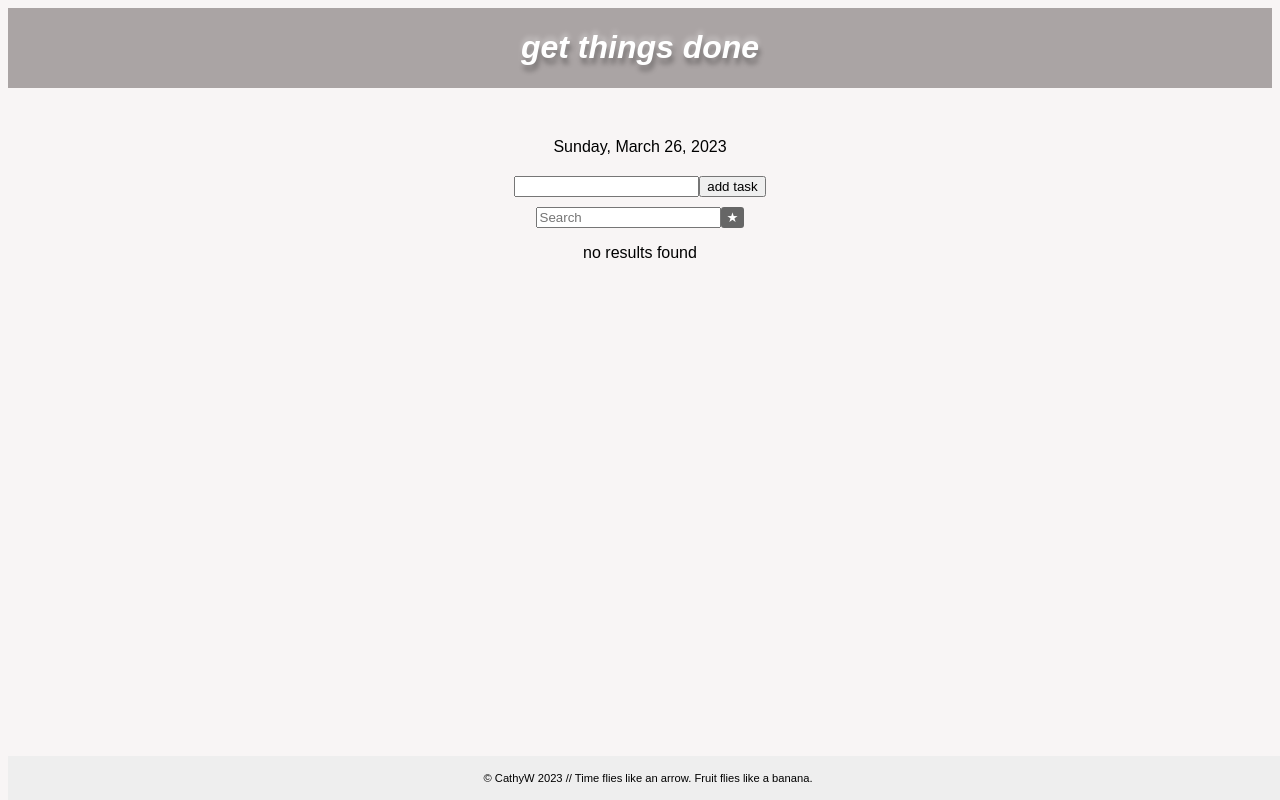
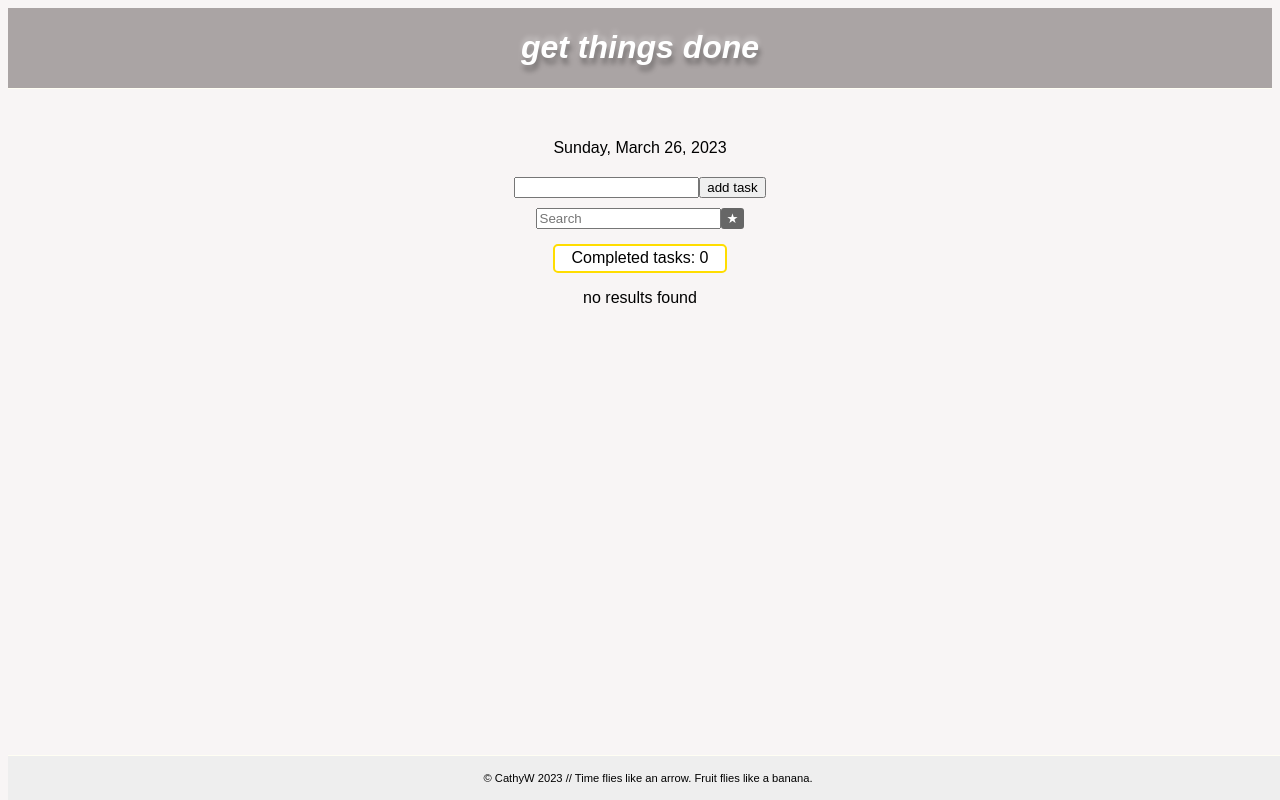
Before and after one commit to cathywiden/react-todolist, a React (Create React App) app: page / in a window 1280 px wide. Built offline with nearby package versions, Linux system fonts and the light colour scheme.

Commit message:
completed tasks counter

```diff
--- a/src/App.jsx
+++ b/src/App.jsx
@@ -4,6 +4,7 @@ import DisplayTasks from "./components/DisplayTasks";
 import Footer from "./components/Footer";
 import DateDisplay from "./components/DateDisplay";
 import SearchPrioSorting from "./components/SearchPrioSorting";
+import CompletedTasksCounter from "./components/CompletedTasksCounter";
 
 const TodoList = () => {
   const [todos, setTodos] = useState(
@@ -84,6 +85,8 @@ const TodoList = () => {
           setSearchTerm={setSearchTerm}
         />
 
+        <CompletedTasksCounter todos={todos} />
+
         <div className="results-container">
           {filteredTodos.length > 0 ? (
             <DisplayTasks
--- /dev/null
+++ b/src/components/CompletedTasksCounter.jsx
@@ -0,0 +1,15 @@
+import React from "react";
+
+const CompletedTasksCounter = ({ todos }) => {
+  const completedTasksCount = todos.filter((todo) => todo.completed).length;
+
+  return (
+    <div className="completed-tasks-counter">
+      <p>
+        Completed tasks: <span>{completedTasksCount}</span>
+      </p>
+    </div>
+  );
+};
+
+export default CompletedTasksCounter;
--- a/src/components/SearchPrioSorting.jsx
+++ b/src/components/SearchPrioSorting.jsx
@@ -1,3 +1,5 @@
+import React from "react";
+
 const SearchPrioSorting = ({
   handleSort,
   sortByPriority,
--- a/src/index.css
+++ b/src/index.css
@@ -14,7 +14,7 @@ main {
 }
 
 .date {
-display: block;
+  display: block;
   margin: 0 auto;
   text-align: center;
   padding-bottom: 20px;
@@ -22,6 +22,7 @@ display: block;
 
 .App-header {
   background-color: rgb(170, 164, 164);
+  border-bottom: 1px solid #fffef3;
   display: flex;
   flex-direction: column;
   align-items: center;
@@ -138,11 +139,23 @@ display: block;
   justify-content: center
 }
 
-
-
 .tasks {
   display: grid;
   grid-gap: 10px
+}
+
+.completed-tasks-counter {
+  display: flex;
+  justify-content: center;
+  align-items: center;
+  text-align: center;
+  margin: 0 auto;
+  border: 2px solid rgb(255, 221, 0);
+  background: white;
+  border-radius: 5px;
+  width: 170px;
+  height: 25px;
+  margin-top: 15px;
 }
 
 footer {
@@ -153,4 +166,5 @@ footer {
   width: 100%;
   padding: 3px;
   font-size: 0.7em;
+  border-top: 1px solid #fffef3;
 }
```
Also changed, not shown: 1 other file (tests, documents, lock files or other folders).
